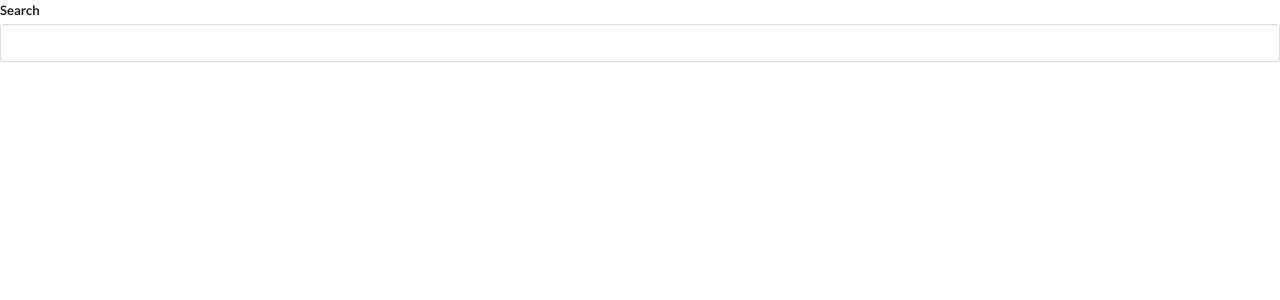
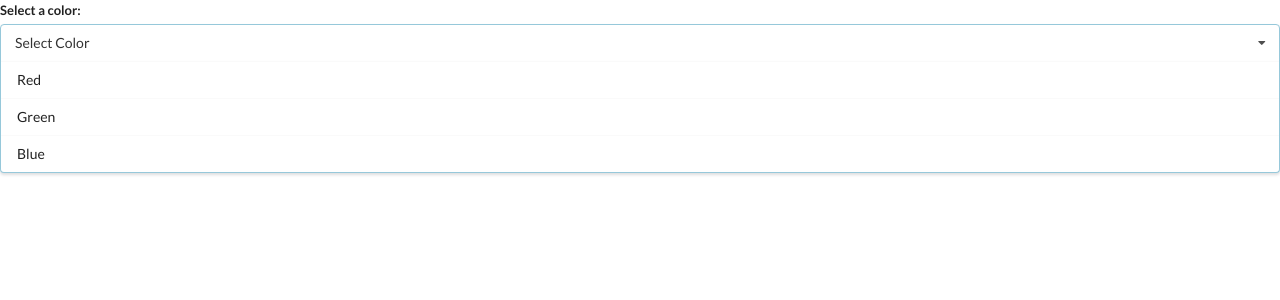
Before and after one commit to ken888686/jsx, a React (Create React App) app: page / in a window 1280 px wide. Shown: the top 300 px of the page. Built offline with nearby package versions, Linux system fonts and the light colour scheme.

Commit message:
create Dropdown component

```diff
--- a/src/App.js
+++ b/src/App.js
@@ -1,10 +1,25 @@
 import React from "react";
-import Search from "./components/Search";
+import Dropdown from "./components/Dropdown";
+
+const options = [
+  {
+    label: "Red",
+    value: "red",
+  },
+  {
+    label: "Green",
+    value: "green",
+  },
+  {
+    label: "Blue",
+    value: "blue",
+  },
+];
 
 const App = () => {
   return (
     <div>
-      <Search />
+      <Dropdown options={options} />
     </div>
   );
 };
--- /dev/null
+++ b/src/components/Dropdown.js
@@ -0,0 +1,30 @@
+import React from "react";
+
+const Dropdown = ({ options }) => {
+  const renderedOptions = options.map((option) => {
+    return (
+      <div key={option.value} className="item">
+        {option.label}
+      </div>
+    );
+  });
+  return (
+    <div className="ui form">
+      <div className="field">
+        <label htmlFor="color-selector" className="label">
+          Select a color:
+        </label>
+        <div
+          className="ui selection dropdown visible active"
+          id="color-selector"
+        >
+          <i className="dropdown icon" />
+          <div className="text">Select Color</div>
+          <div className="menu visible transition">{renderedOptions}</div>
+        </div>
+      </div>
+    </div>
+  );
+};
+
+export default Dropdown;
```
